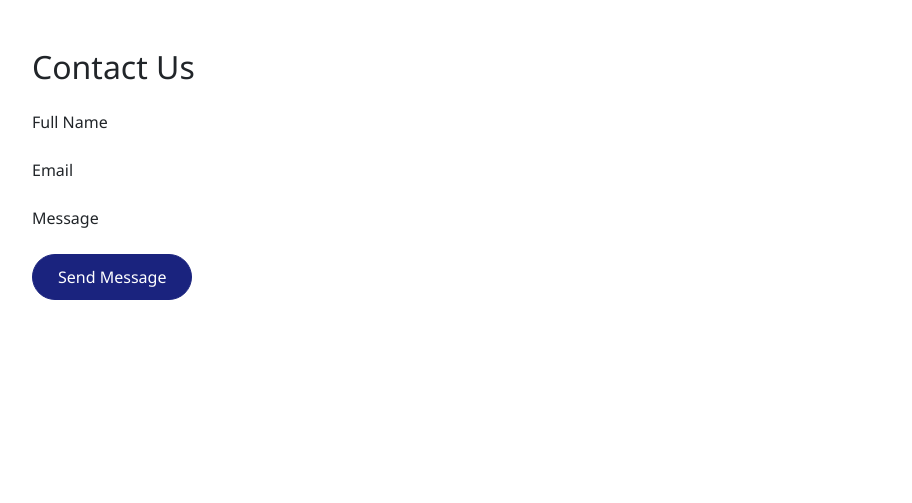
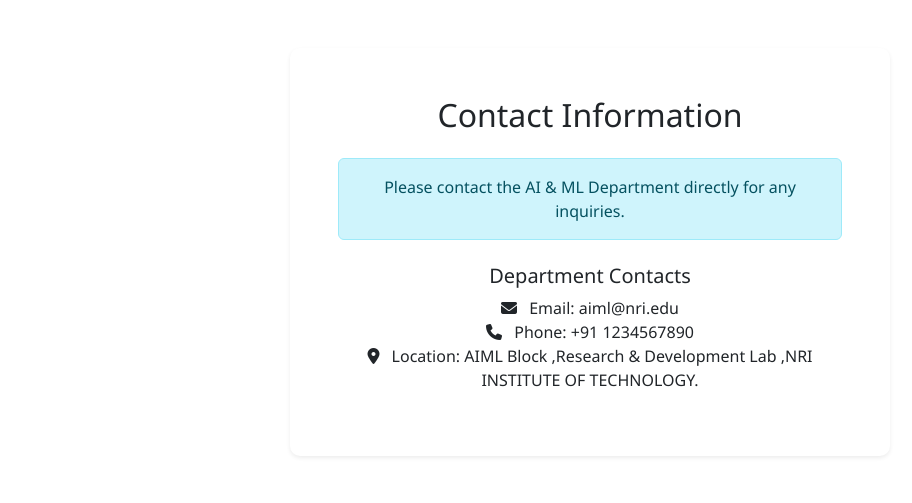
Before and after one commit to mohannaidu2004/Department_web, a Django app: page /contact/ in a window 1280 px wide. Shown: the top 503 px of the page, without its empty margins (50-962 px from the left). Run offline with Django 5.2, Linux system fonts and the light colour scheme; some libraries are stand-ins or nearby versions.

Commit message:
Your commit message here

```diff
--- a/department/templates/contact.html
+++ b/department/templates/contact.html
@@ -1,37 +1,23 @@
 {% extends 'base.html' %}
-{% load widget_tweaks %}  <!-- Load the template tag library -->
 
 {% block content %}
-<div class="container mt-5">
-    <h2 class="mb-4">Contact Us</h2>
-    <form method="post" class="needs-validation" novalidate>
-        {% csrf_token %}
+<div class="container py-5 text-center">
+    <div class="card border-0 shadow-sm mx-auto" style="max-width: 600px;">
+        <div class="card-body p-5">
+            <h2 class="mb-4">Contact Information</h2>
+            <div class="alert alert-info">
+                <p class="mb-0">Please contact the AI & ML Department directly for any inquiries.</p>
+            </div>
 
-        <!-- Name Field -->
-        <div class="mb-3">
-            <label for="{{ form.name.id_for_label }}" class="form-label">Full Name</label>
-            {% render_field form.name class="form-control" placeholder="Enter your name" %}
-            <div class="invalid-feedback">
-                {{ form.name.errors }}
+            <div class="mt-4">
+                <h5>Department Contacts</h5>
+                <ul class="list-unstyled">
+                    <li><i class="fas fa-envelope me-2"></i> Email: aiml@nri.edu</li>
+                    <li><i class="fas fa-phone me-2"></i> Phone: +91 1234567890</li>
+                    <li><i class="fas fa-map-marker-alt me-2"></i> Location: AIML Block ,Research & Development Lab ,NRI INSTITUTE OF TECHNOLOGY.</li>
+                </ul>
             </div>
         </div>
-
-        <!-- Email Field -->
-        <div class="mb-3">
-            <label for="{{ form.email.id_for_label }}" class="form-label">Email</label>
-            {% render_field form.email class="form-control" placeholder="example@email.com" %}
-            <div class="invalid-feedback">
-                {{ form.email.errors }}
-            </div>
-        </div>
-
-        <!-- Message Field -->
-        <div class="mb-3">
-            <label for="{{ form.message.id_for_label }}" class="form-label">Message</label>
-            {% render_field form.message class="form-control" rows="5" placeholder="Your message here..." %}
-        </div>
-
-        <button type="submit" class="btn btn-primary">Send Message</button>
-    </form>
+    </div>
 </div>
 {% endblock %}
--- a/department/templates/news_detail.html
+++ b/department/templates/news_detail.html
@@ -7,7 +7,7 @@
         <div class="col-lg-8 mx-auto">
             <!-- Back to News Link -->
             <a href="{% url 'home' %}" class="btn btn-outline-primary mb-4">
-                <i class="fas fa-arrow-left me-2"></i>Back to News
+                <i class="fas fa-arrow-left me-2"></i>Back to Home
             </a>
 
             <!-- News Article -->
```
Also changed, not shown: db.sqlite3, media/gallery/WhatsApp_Image_2025-03-08_at_18.34.51_888c62cc_PL109ZY.jpg (added).
